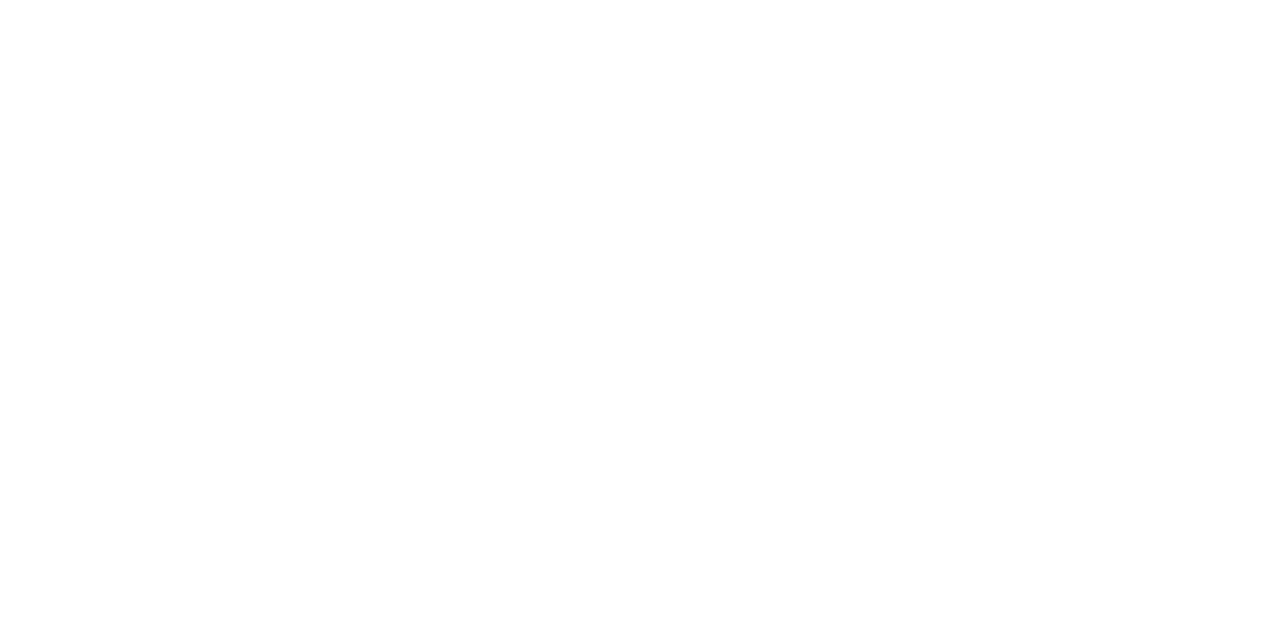
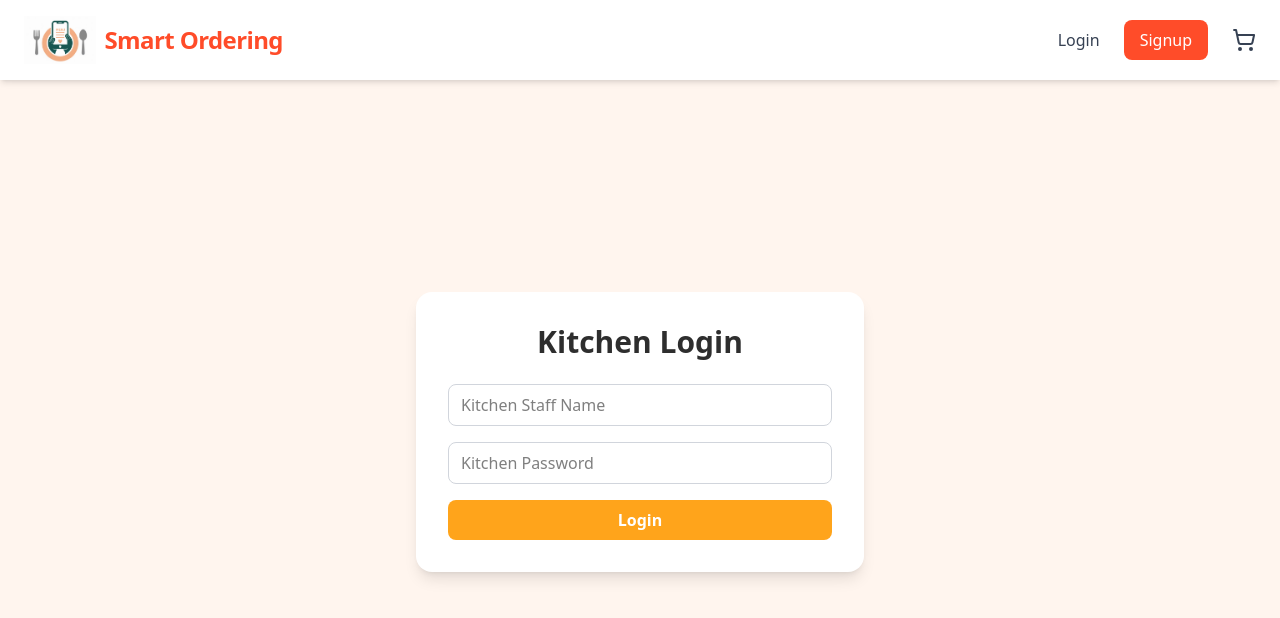
Before and after one commit to AsharAli-042/Smart-Ordering-System, a React (Vite) app: page /kitchen-login in a window 1280 px wide. Before the commit this address had no page. Shown: the top 618 px of the page. Built offline with nearby package versions, Linux system fonts and the light colour scheme.

Commit message:
Made Frontend login pages for both Admin and Kitchen.

```diff
--- a/src/App.jsx
+++ b/src/App.jsx
@@ -1,6 +1,11 @@
 import { Routes, Route } from "react-router-dom";
 import Signup from "./pages/Signup";
 import Login from "./pages/Login";
+
+import StaffLoginSelect from "./pages/StaffLoginSelect";
+import AdminLogin from "./pages/AdminLogin";
+import KitchenLogin from "./pages/KitchenLogin";
+
 import Menu from "./pages/Menu";
 import Cart from "./pages/Cart";
 import Checkout from "./pages/Checkout";
@@ -17,6 +22,11 @@
       <Route path="/" element={<Menu />} />
       <Route path="/signup" element={<Signup />} />
       <Route path="/login" element={<Login />} />
+
+      <Route path="/staff-login" element={<StaffLoginSelect />} />
+<Route path="/admin-login" element={<AdminLogin />} />
+<Route path="/kitchen-login" element={<KitchenLogin />} />
+
       <Route path="/cart" element={<Cart />} />
       <Route path="/checkout" element={<Checkout />} />
       <Route path="/order-placed" element={<OrderPlaced />} />
--- /dev/null
+++ b/src/pages/AdminLogin.jsx
@@ -0,0 +1,61 @@
+// src/pages/AdminLogin.jsx
+import { useState } from "react";
+import { useNavigate } from "react-router-dom";
+import Navbar from "../components/Navbar";
+
+export default function AdminLogin() {
+  const navigate = useNavigate();
+  const [name, setName] = useState("");
+  const [password, setPassword] = useState("");
+
+  const handleAdminLogin = (e) => {
+    e.preventDefault();
+
+    // Replace with your real admin credentials check later
+    if (name === "admin" && password === "admin123") {
+      navigate("/admin");
+    } else {
+      alert("Invalid admin credentials");
+    }
+  };
+
+  return (
+    <div className="min-h-screen bg-[#FFF5EE]">
+      <Navbar />
+
+      <div className="flex justify-center items-center h-screen pt-16">
+        <div className="bg-white p-8 rounded-2xl shadow-lg w-[90%] max-w-md">
+          <h2 className="text-3xl font-bold text-center text-[#2E2E2E] mb-6">
+            Admin Login
+          </h2>
+
+          <form onSubmit={handleAdminLogin} className="flex flex-col gap-4">
+            <input
+              type="text"
+              placeholder="Admin Name"
+              value={name}
+              onChange={(e) => setName(e.target.value)}
+              className="border border-gray-300 rounded-lg px-3 py-2 focus:outline-none focus:border-[#FF4C29]"
+            />
+
+            <input
+              type="password"
+              placeholder="Admin Password"
+              value={password}
+              onChange={(e) => setPassword(e.target.value)}
+              className="border border-gray-300 rounded-lg px-3 py-2 focus:outline-none focus:border-[#FF4C29]"
+            />
+
+            <button
+              type="submit"
+              className="w-full bg-[#FF4C29] text-white py-2 rounded-lg font-semibold hover:bg-[#E63E1F] transition"
+            >
+              Login
+            </button>
+          </form>
+
+        </div>
+      </div>
+    </div>
+  );
+}
--- /dev/null
+++ b/src/pages/KitchenLogin.jsx
@@ -0,0 +1,62 @@
+// src/pages/KitchenLogin.jsx
+import { useState } from "react";
+import { useNavigate } from "react-router-dom";
+import KitchenNavbar from "../components/KitchenNavbar"; // optional
+import Navbar from "../components/Navbar";
+
+export default function KitchenLogin() {
+  const navigate = useNavigate();
+  const [name, setName] = useState("");
+  const [password, setPassword] = useState("");
+
+  const handleKitchenLogin = (e) => {
+    e.preventDefault();
+
+    // Replace with your real kitchen credentials check later
+    if (name === "chef" && password === "chef123") {
+      navigate("/kitchen");
+    } else {
+      alert("Invalid kitchen credentials");
+    }
+  };
+
+  return (
+    <div className="min-h-screen bg-[#FFF5EE]">
+      <Navbar />
+
+      <div className="flex justify-center items-center h-screen pt-16">
+        <div className="bg-white p-8 rounded-2xl shadow-lg w-[90%] max-w-md">
+          <h2 className="text-3xl font-bold text-center text-[#2E2E2E] mb-6">
+            Kitchen Login
+          </h2>
+
+          <form onSubmit={handleKitchenLogin} className="flex flex-col gap-4">
+            <input
+              type="text"
+              placeholder="Kitchen Staff Name"
+              value={name}
+              onChange={(e) => setName(e.target.value)}
+              className="border border-gray-300 rounded-lg px-3 py-2 focus:outline-none focus:border-[#FF4C29]"
+            />
+
+            <input
+              type="password"
+              placeholder="Kitchen Password"
+              value={password}
+              onChange={(e) => setPassword(e.target.value)}
+              className="border border-gray-300 rounded-lg px-3 py-2 focus:outline-none focus:border-[#FF4C29]"
+            />
+
+            <button
+              type="submit"
+              className="w-full bg-[#FFA41B] text-white py-2 rounded-lg font-semibold hover:bg-[#E68C17] transition"
+            >
+              Login
+            </button>
+          </form>
+
+        </div>
+      </div>
+    </div>
+  );
+}
--- a/src/pages/Login.jsx
+++ b/src/pages/Login.jsx
@@ -1,6 +1,6 @@
 // src/pages/Login.jsx
 import { useState } from "react";
-import { useNavigate } from "react-router-dom";
+import { Link, useNavigate } from "react-router-dom";
 import Navbar from "../components/Navbar";
 import { useAuth } from "../contexts/AuthContext";
 
@@ -35,12 +35,16 @@
 
       // Enforce strict mode -> role mapping:
       if (mode === "admin" && role !== "admin") {
-        setError("Provided credentials are not for an admin. Use 'Login as User' or create an admin account.");
+        setError(
+          "Provided credentials are not for an admin. Use 'Login as User' or create an admin account."
+        );
         return;
       }
 
       if (mode === "user" && role === "admin") {
-        setError("This account is an admin. Please select 'Login as Admin' to continue.");
+        setError(
+          "This account is an admin. Please select 'Login as Admin' to continue."
+        );
         return;
       }
 
@@ -50,7 +54,6 @@
       // Redirect depending on role
       if (role === "admin") navigate("/admin");
       else navigate("/");
-
     } catch (err) {
       setError("Login failed. Try again.");
     }
@@ -61,14 +64,18 @@
       <Navbar />
       <div className="flex justify-center items-center pt-24">
         <div className="bg-white shadow-lg rounded-2xl p-8 w-full max-w-md">
-          <h2 className="text-2xl font-bold text-center text-[#2E2E2E] mb-6">Login</h2>
+          <h2 className="text-2xl font-bold text-center text-[#2E2E2E] mb-6">
+            Login
+          </h2>
 
           {/* Mode toggle */}
           <div className="flex items-center justify-center mb-6">
             <button
               onClick={() => setMode("user")}
               className={`px-4 py-2 rounded-l-2xl border ${
-                mode === "user" ? "bg-[#FF4C29] text-white border-[#FF4C29]" : "bg-white text-gray-700"
+                mode === "user"
+                  ? "bg-[#FF4C29] text-white border-[#FF4C29]"
+                  : "bg-white text-gray-700"
               }`}
             >
               Login as User
@@ -76,18 +83,24 @@
             <button
               onClick={() => setMode("admin")}
               className={`px-4 py-2 rounded-r-2xl border ${
-                mode === "admin" ? "bg-[#FF4C29] text-white border-[#FF4C29]" : "bg-white text-gray-700"
+                mode === "admin"
+                  ? "bg-[#FF4C29] text-white border-[#FF4C29]"
+                  : "bg-white text-gray-700"
               }`}
             >
               Login as Admin
             </button>
           </div>
 
-          {error && <p className="text-red-500 text-center mb-4 font-medium">{error}</p>}
+          {error && (
+            <p className="text-red-500 text-center mb-4 font-medium">{error}</p>
+          )}
 
           <form onSubmit={handleLogin} className="space-y-5">
             <div>
-              <label className="block text-gray-700 font-medium mb-2">Name</label>
+              <label className="block text-gray-700 font-medium mb-2">
+                Name
+              </label>
               <input
                 value={name}
                 onChange={(e) => setName(e.target.value)}
@@ -96,7 +109,9 @@
               />
             </div>
             <div>
-              <label className="block text-gray-700 font-medium mb-2">Password</label>
+              <label className="block text-gray-700 font-medium mb-2">
+                Password
+              </label>
               <input
                 type="password"
                 value={password}
@@ -111,6 +126,25 @@
             >
               Login
             </button>
+            <p className="text-center text-sm text-gray-600 mt-4">
+              Don't have an account?{" "}
+              <Link
+                to="/signup"
+                className="text-[#FF4C29] font-medium hover:underline"
+              >
+                Sign Up
+              </Link>
+            </p>
+
+            {/* NEW BUTTON FOR STAFF LOGIN */}
+            <div className="text-center mt-6">
+              <Link
+                to="/staff-login"
+                className="text-[#FF4C29] font-medium hover:underline"
+              >
+                Login as Staff (Admin / Kitchen)
+              </Link>
+            </div>
           </form>
         </div>
       </div>
--- /dev/null
+++ b/src/pages/StaffLoginSelect.jsx
@@ -0,0 +1,37 @@
+// src/pages/StaffLoginSelect.jsx
+import { Link } from "react-router-dom";
+import Navbar from "../components/Navbar"; // or a plain logo-only header
+
+export default function StaffLoginSelect() {
+  return (
+    <div className="min-h-screen bg-[#FFF5EE]">
+      <Navbar />
+
+      <div className="flex justify-center items-center h-screen pt-16">
+        <div className="bg-white p-10 rounded-2xl shadow-lg w-[90%] max-w-md text-center">
+
+          <h1 className="text-3xl font-bold text-[#2E2E2E] mb-8">
+            Staff Login
+          </h1>
+          <p className="text-gray-600 mb-6">
+            Select which panel you want to sign into.
+          </p>
+
+          <Link
+            to="/admin-login"
+            className="block w-full bg-[#FF4C29] text-white py-3 rounded-lg font-semibold hover:bg-[#E63E1F] transition mb-4"
+          >
+            Login to Admin Panel
+          </Link>
+
+          <Link
+            to="/kitchen-login"
+            className="block w-full bg-[#FFA41B] text-white py-3 rounded-lg font-semibold hover:bg-[#E68C17] transition"
+          >
+            Login to Kitchen Panel
+          </Link>
+        </div>
+      </div>
+    </div>
+  );
+}
```
Also changed, not shown: 1 other file (tests, documents, lock files or other folders).
